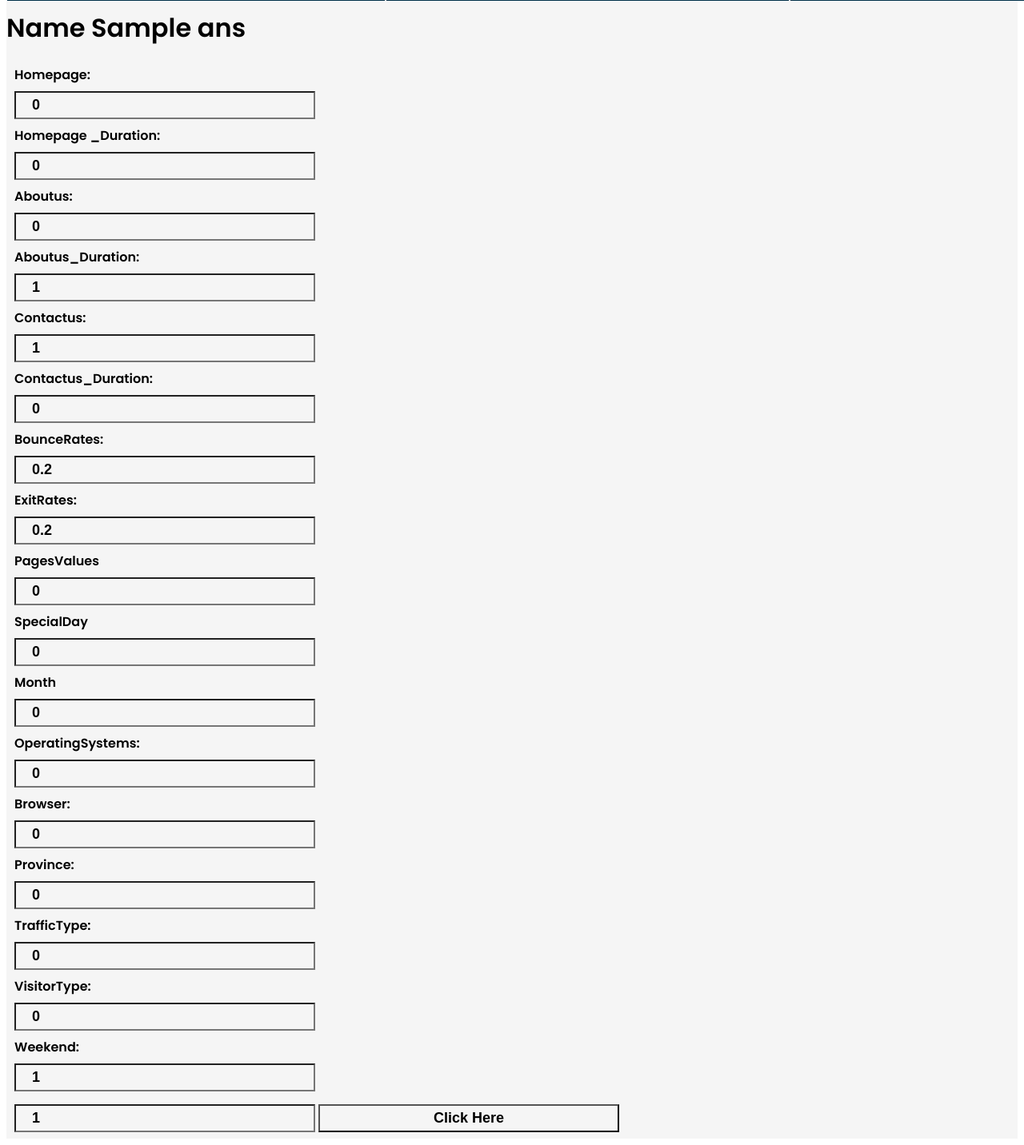
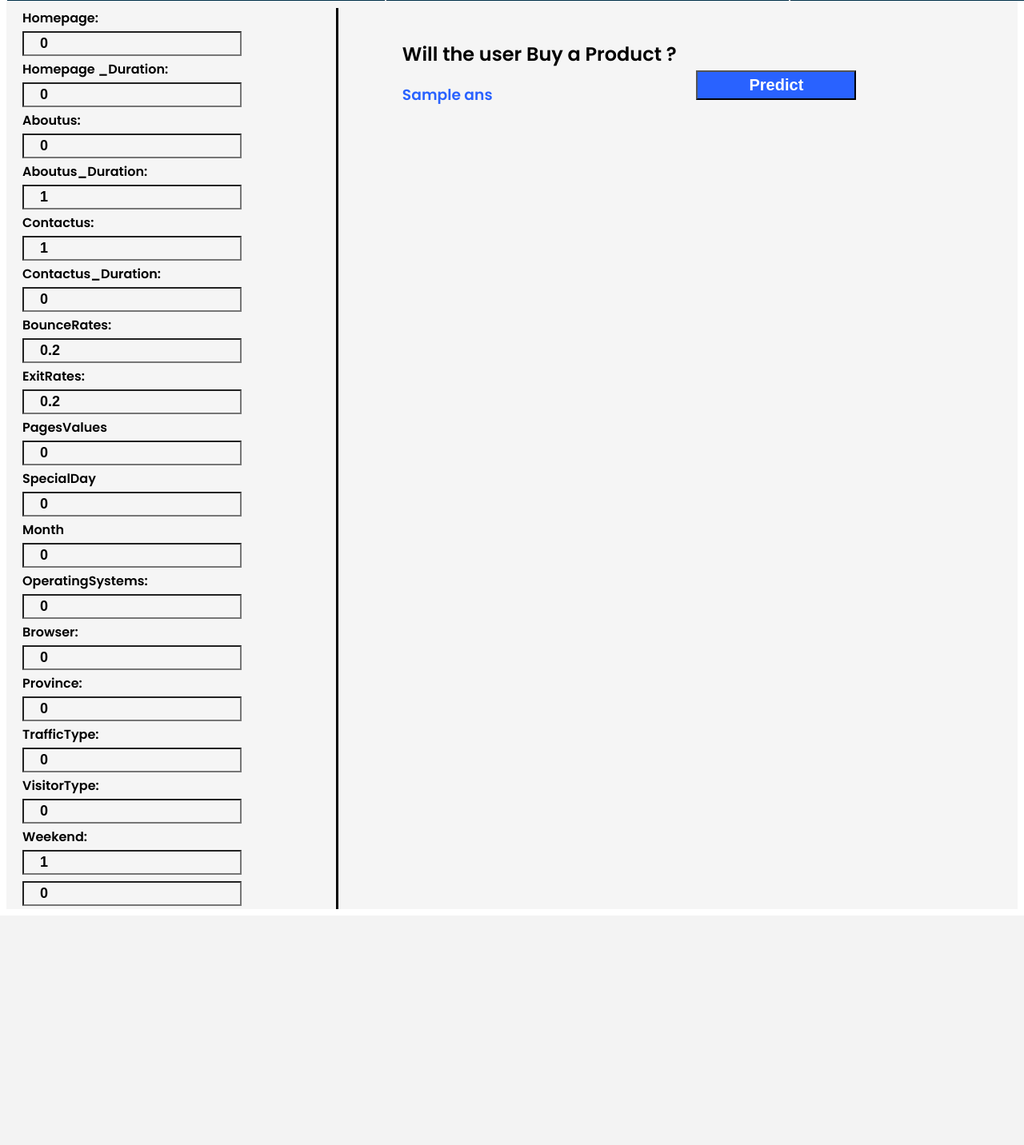
Before and after one commit to Lovely-Professional-University-CSE/int-246-project-Jnanashish, a Django app: template DeployModel/templates/home.html in a window 1280 px wide; the page is wider, and only the part inside the window is pictured. Shown: the part 152-1584 px from the top of that part at 80% size. After the commit the page ends 1289 px from the top of that part, so only its background shows below. Run offline with Django 3.2, Linux system fonts and the light colour scheme; the template is opened without the code that fills it: most values are stand-ins (such as "Sample title", 1, 10 or a date in 2020).

Commit message:
prdiction from model score added

```diff
--- a/DeployModel/DeployModel/views.py
+++ b/DeployModel/DeployModel/views.py
@@ -35,8 +35,12 @@ def home(request):
     outt = output.tolist()
 
     scores = new_model.evaluate(inp, outt)
+    if scores[1] * 100 == 100.0:
+        ans = ">>> The User will Buy a Product 🛒"
+    else:
+        ans = "NO Revenue generated 🗋"
 
-    return render(request, "home.html", {"ans": scores[1] * 100})
+    return render(request, "home.html", {"ans": ans})
 
 
 def notebook(request):
--- a/DeployModel/static/css/main.css
+++ b/DeployModel/static/css/main.css
@@ -36,15 +36,27 @@ html {
   background-color: #111111;
 }
 .userform {
-  margin-left: 10px;
+  border-style: none solid none none;
+  margin-top: 20px;
+  margin-left: 20px;
+  width: 31%;
 }
 .userform input {
-  /* text-align: center; */
   background-color: #f5f5f5;
-  width: 30%;
-  padding: 5px 20px;
-  margin: 8px 0;
+  width: 70%;
+  padding: 3px 20px;
+  margin: 4px 0;
   box-sizing: border-box;
   font-weight: 600;
   font-size: large;
 }
+.main_body {
+  display: flex;
+}
+.notes {
+  flex: 1;
+  padding: 60px 80px;
+}
+.msg-title {
+  font-size: x-large;
+}
--- a/DeployModel/templates/home.html
+++ b/DeployModel/templates/home.html
@@ -26,7 +26,7 @@
         <a href="notebook"><span class="nav">Notebook</span></a>
         <a href="report"><span class="nav">Report</span></a>
       </div>
-      <h1>Name {{ans}}</h1>
+      <div class="main_body">
       <div class="userform">
       <form action="." method="POST">{% csrf_token %}
         <label>Homepage:</label><br>
@@ -72,11 +72,18 @@
         <label>Weekend:</label><br>
 
         <input type="text" name="inp17" value="1"><br>
-        <input type="text" value="1" name="guess">
 
-        <input type="submit" value="Click Here">
+        <input style="width: 200px; position: absolute; left: 68%;top: 29.5% ; color: white;
+        background-color: #2962ff;font-size:20px;padding: 5px 20px; "
+        type="submit" value="Predict">
+        <input type="text" value="0" name="guess">
 
       </form>
+      </div>
+      <div class="notes">
+        <span class="msg-title">Will the user Buy a Product ?</span>
+        <h3 style="color: #2962ff;">{{ans}}</h3>
+      </div>
       </div>
     </div>
   </body>
```
